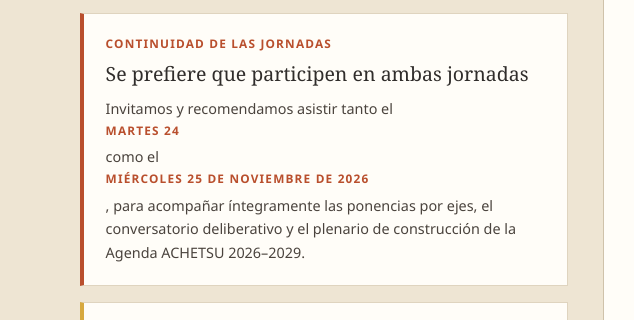
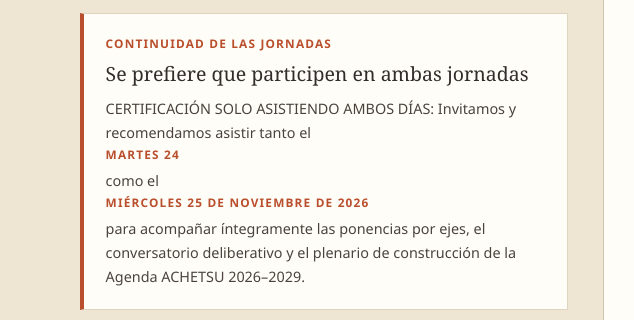
Before and after one commit to estebancofre-coy/achetsuweb, a plain HTML site: page congreso.html in a window 1280 px wide. Shown: the part 1738-2058 px from the top of the page, 0-634 px from the left. Drawn offline with Linux system fonts and the light colour scheme; grey boxes are pictures that could not be loaded.

Commit message:
Clarify certification requirement in congreso.html
Updated the text to clarify that certification is only granted for attending both days.

```diff
--- a/congreso.html
+++ b/congreso.html
@@ -1695,7 +1695,7 @@
             <article class="reg-highlight-card rust">
               <strong>Continuidad de las jornadas</strong>
               <h3>Se prefiere que participen en ambas jornadas</h3>
-              <p>Invitamos y recomendamos asistir tanto el <strong>martes 24</strong> como el <strong>miércoles 25 de noviembre de 2026</strong>, para acompañar íntegramente las ponencias por ejes, el conversatorio deliberativo y el plenario de construcción de la Agenda ACHETSU 2026–2029.</p>
+              <p>CERTIFICACIÓN SOLO ASISTIENDO AMBOS DÍAS: Invitamos y recomendamos asistir tanto el <strong>martes 24</strong> como el <strong>miércoles 25 de noviembre de 2026</strong> para acompañar íntegramente las ponencias por ejes, el conversatorio deliberativo y el plenario de construcción de la Agenda ACHETSU 2026–2029.</p>
             </article>
 
             <article class="reg-highlight-card gold">
@@ -2568,7 +2568,6 @@
     <div class="mobile-cta-copy">
       <strong>I Congreso ACHETSU 2026</strong>
       <span>Inscripción gratuita · 24 y 25 nov</span>
-      <span>Solo la asistencia a ambos días otorga certificación</span>
     </div>
     <a class="button button-cta" href="#inscripcion">Inscribirse ↓</a>
   </div>
```
